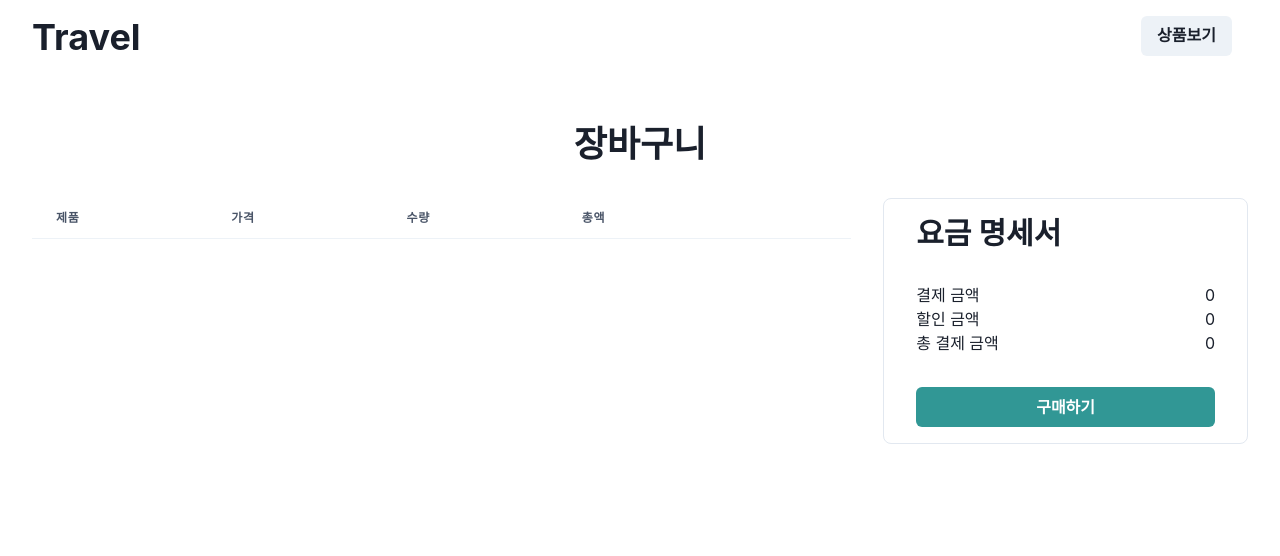
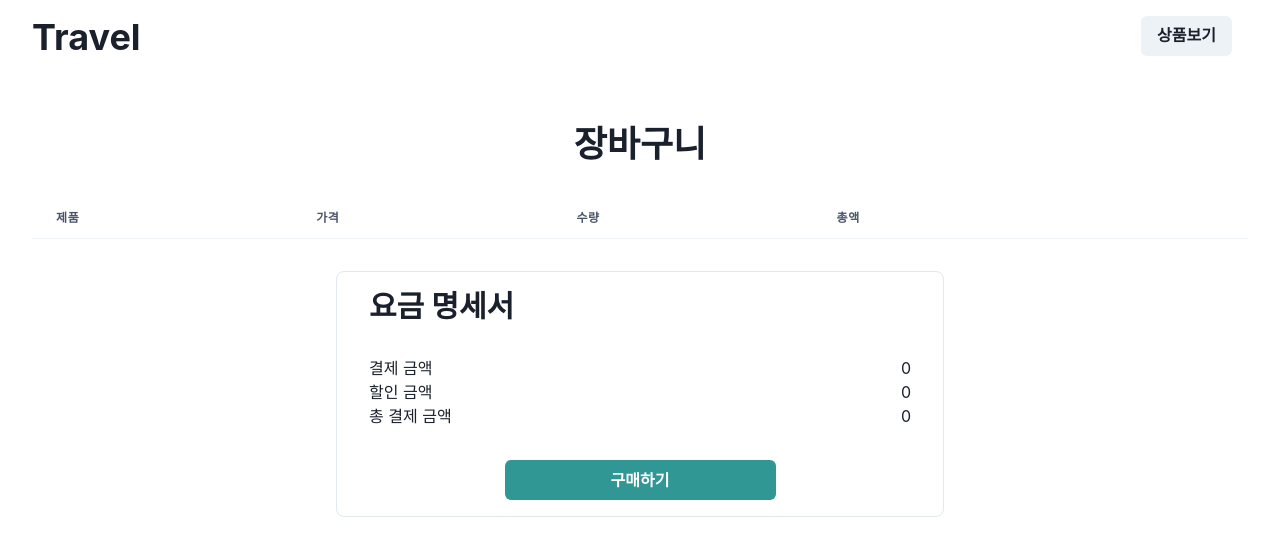
Before and after one commit to bymine/likealocal-travel-website, a React (Create React App) app: page /reservation in a window 1280 px wide. Shown: the top 556 px of the page. Built offline with nearby package versions, Linux system fonts and the light colour scheme.

Commit message:
style: 여행 카드, 장바구니 디자인 수정
- TravelCard Badge 사용하여 시각적으로 보기 좋도록 변경
- 장바구니 요금 명세서 밑에 배치하여 시각적으로 보기 좋도록 변경

```diff
--- a/src/components/ReservationList.jsx
+++ b/src/components/ReservationList.jsx
@@ -4,7 +4,7 @@ import ReservationCard from './ReservationCard';
 
 const ReservationList = ({ reservations }) => {
   return (
-    <TableContainer flex={1}>
+    <TableContainer w={'100%'} flex={1}>
       <Table variant='simple'>
         <Thead>
           <Tr>
--- a/src/components/TravelCard.jsx
+++ b/src/components/TravelCard.jsx
@@ -1,5 +1,15 @@
 import React from 'react';
-import { GridItem, Box, Image, Text, Button, Flex, Spacer, useDisclosure } from '@chakra-ui/react';
+import {
+  GridItem,
+  Box,
+  Image,
+  Text,
+  Button,
+  useDisclosure,
+  Badge,
+  useColorModeValue,
+  Flex,
+} from '@chakra-ui/react';
 import { useDispatch } from 'react-redux';
 import { reservationAdd } from '../redux/reservations/reservationSlice';
 import TravelModal from './TravelModal';
@@ -9,21 +19,39 @@ const TravelCard = ({ travel }) => {
   const { isOpen, onOpen, onClose } = useDisclosure();
 
   return (
-    <GridItem maxW='300px' m='6' borderWidth='1px' borderRadius='lg'>
-      <Image src={mainImage} alt='' />
+    <GridItem
+      maxW='300px'
+      m='6'
+      borderWidth='1px'
+      rounded='lg'
+      shadow='lg'
+      bg={useColorModeValue('white', 'gray.800')}
+    >
+      <Image src={mainImage} alt='' onClick={onOpen} roundedTop='lg' />
+      <TravelModal travel={travel} isOpen={isOpen} onClose={onClose} />
+
       <Box p='6'>
-        <Text>고유번호: {idx}</Text>
-        <Text>상품 제목: {name}</Text>
-        <Text>상품 금액: {price}</Text>
-        <Text>최대 구매 수량: {maximumPurchases}</Text>
-        <Text>사용 가능 지역: {spaceCategory}</Text>
-        <Flex paddingTop='6'>
-          <Button colorScheme='teal' onClick={onOpen}>
-            자세히 보기
-          </Button>
-          <TravelModal travel={travel} isOpen={isOpen} onClose={onClose} />
-          <Spacer />
+        <Box display={'flex'} justifyContent='space-between'>
+          <Badge colorScheme='red' rounded='full' px='2' fontSize='0.8em'>{`#${idx}`}</Badge>
+          <Badge
+            colorScheme={'teal'}
+            rounded='full'
+            px='2'
+            fontSize='0.8em'
+          >{`@${spaceCategory}`}</Badge>
+        </Box>
+        <Flex mt='1' justifyContent='space-between' alignContent='center'>
+          <Box fontSize='xl' fontWeight='semibold' as='h4' lineHeight='tight' isTruncated>
+            {name}
+          </Box>
+        </Flex>
+        <Box my={4}>
+          <Text>{name}</Text>
+          <Text>{price}원</Text>
+        </Box>
+
         <Button
+          w={'100%'}
           variant='outline'
           onClick={() => {
             dispatch(reservationAdd(idx, name, mainImage, price, maximumPurchases));
@@ -31,7 +59,6 @@ const TravelCard = ({ travel }) => {
         >
           예약하기
         </Button>
-        </Flex>
       </Box>
     </GridItem>
   );
--- a/src/pages/ReservationPage.jsx
+++ b/src/pages/ReservationPage.jsx
@@ -1,4 +1,4 @@
-import { Box, Button, Flex, Heading, Spacer, Text } from '@chakra-ui/react';
+import { Box, Button, Flex, Heading, Text } from '@chakra-ui/react';
 import React from 'react';
 import { useSelector } from 'react-redux';
 import { ReservationList } from '../components';
@@ -13,31 +13,29 @@ const ReservationPage = () => {
       <Heading my={8} textAlign={'center'}>
         장바구니
       </Heading>
-      <Flex gap='8'>
+      <Flex gap='8' flexDirection={'column'} alignItems='center'>
         <ReservationList reservations={reservations} />
-        <Box w='30%' borderWidth='1px' borderRadius='lg' px={8} py={4}>
+        <Box w={'50%'} borderWidth='1px' borderRadius='lg' px={8} py={4}>
           <Heading size='lg' mb={8}>
             요금 명세서
           </Heading>
-          <Flex>
+          <Flex justifyContent='space-between'>
             <Text>결제 금액</Text>
-            <Spacer />
             <Text>{total}</Text>
           </Flex>
-          <Flex>
+          <Flex justifyContent='space-between'>
             <Text>할인 금액</Text>
-            <Spacer />
             <Text>0</Text>
           </Flex>
-          <Flex>
+          <Flex justifyContent='space-between'>
             <Text>총 결제 금액</Text>
-            <Spacer />
             <Text>{total}</Text>
           </Flex>
-
-          <Button mt={8} w='100%' colorScheme='teal'>
-            구매하기
-          </Button>
+          <Flex justifyContent='center'>
+            <Button mt={8} w='50%' colorScheme='teal' alignSelf='center'>
+              구매하기
+            </Button>
+          </Flex>
         </Box>
       </Flex>
     </Box>
```
Lines whose indentation alone changed are shown as unchanged.
